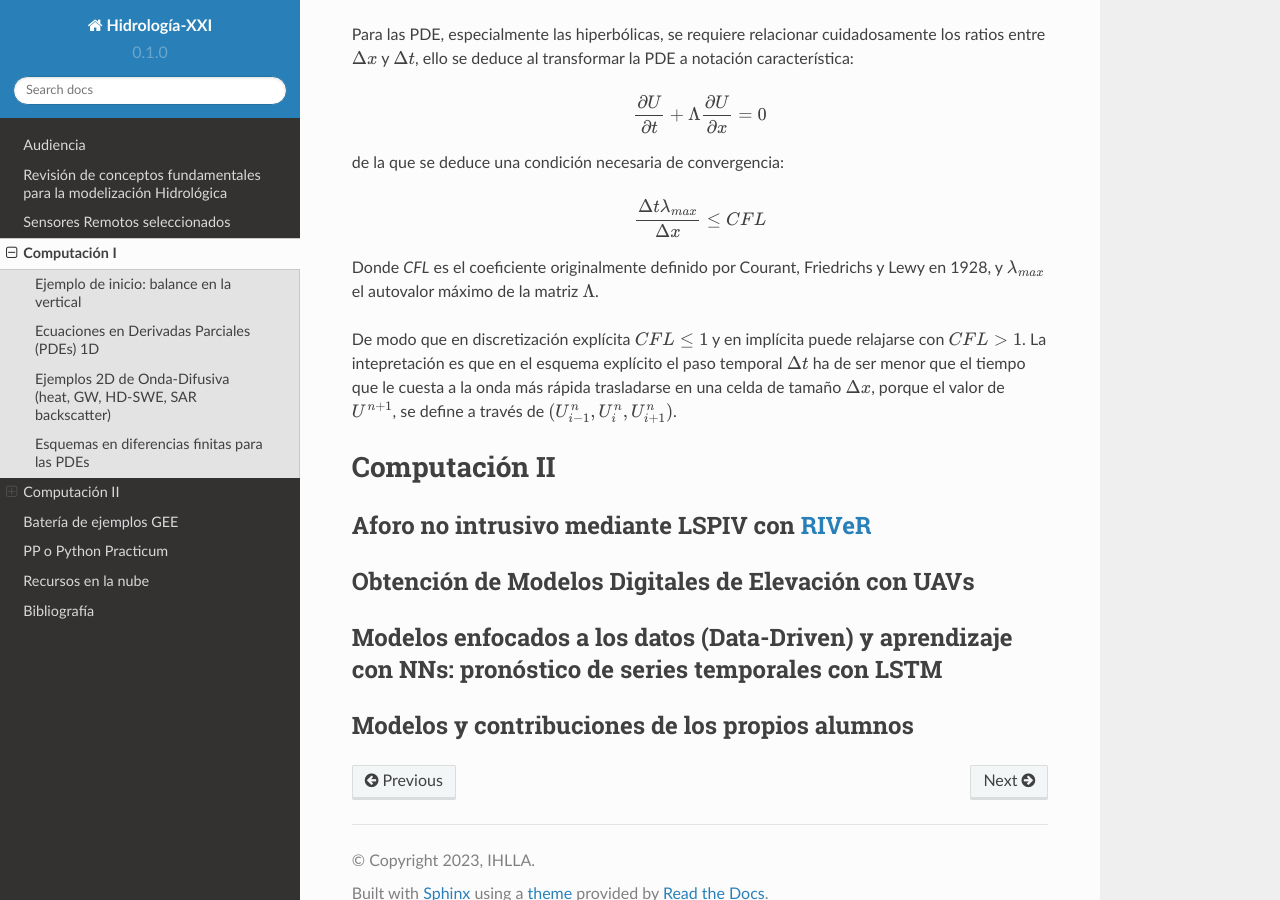
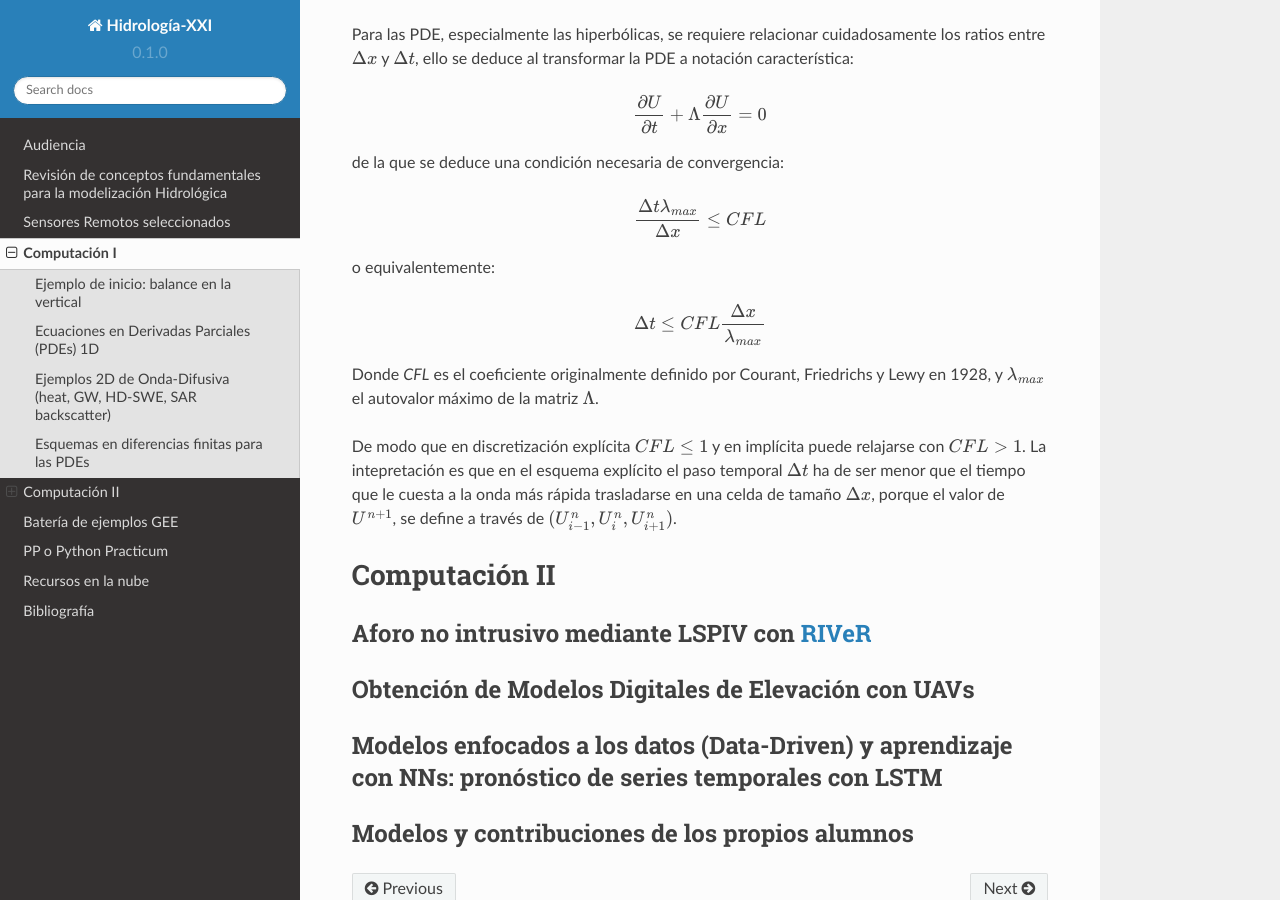
Before and after one commit to ivillamadrid/HidrologiaXXI, a Sphinx documentation site: the page built from docs/source/computacion.rst, in a window 1280 px wide and 900 px high, scrolled down 2332 px. Built offline with Sphinx 7.4.7 and the Read the Docs theme 2.0.0, drawn with Linux system fonts in a browser that asks for light colours.

Commit message:
Update computacion.rst

```diff
--- a/docs/source/computacion.rst
+++ b/docs/source/computacion.rst
@@ -113,6 +113,10 @@ de la que se deduce una condición necesaria de convergencia:
 
 .. math:: \frac{\Delta t \lambda_{max}}{\Delta x} \le CFL
 
+o equivalentemente:
+
+.. math:: \Delta t \le CFL \frac{\Delta x}{\lambda_{max}}
+
 Donde *CFL* es el coeficiente originalmente definido por Courant, Friedrichs y Lewy en 1928, y :math:`\lambda_{max}` el autovalor máximo de la matriz :math:`\Lambda`.
 
 De modo que en discretización explícita :math:`CFL \le 1` y en implícita puede relajarse con :math:`CFL \gt 1`. La intepretación es que en el esquema explícito el paso temporal :math:`\Delta t` ha de ser menor que el tiempo que le cuesta a la onda más rápida trasladarse en una celda de tamaño :math:`\Delta x`, porque el valor de :math:`U^{n+1}`,
```
